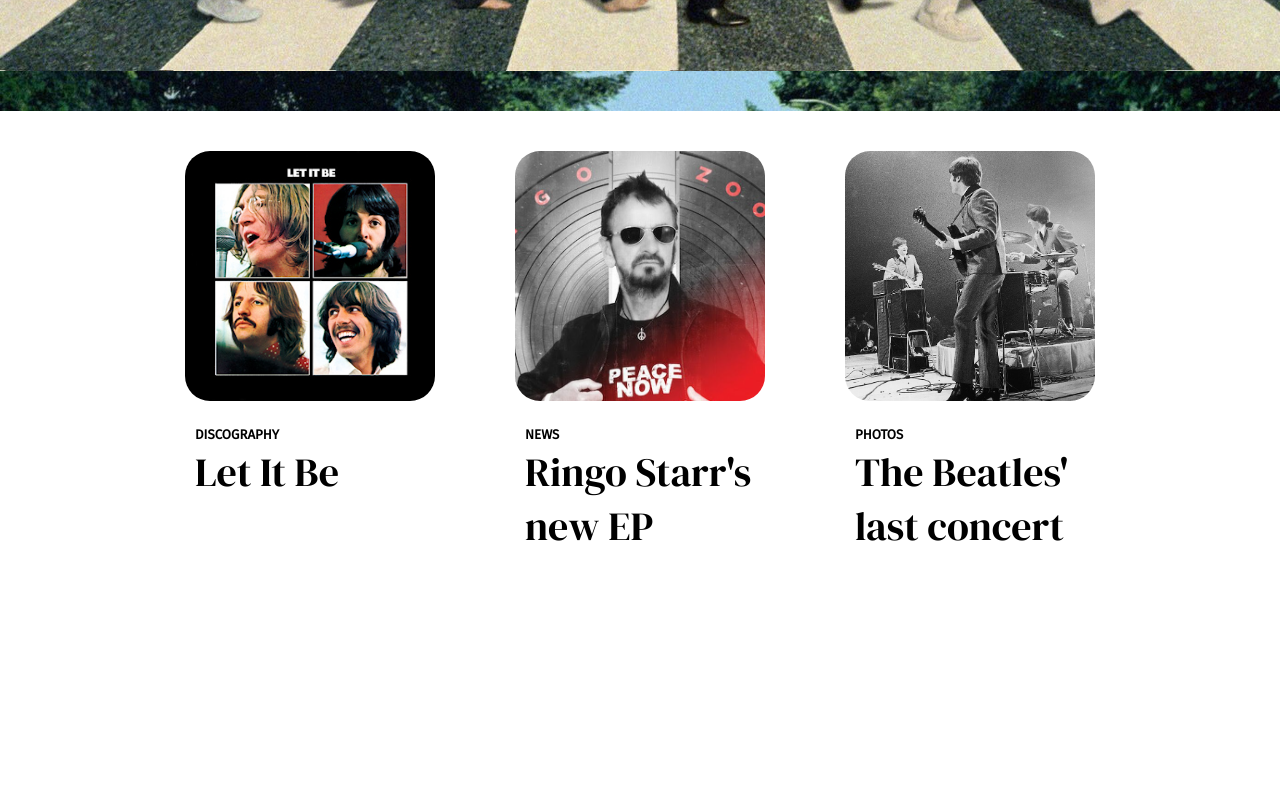
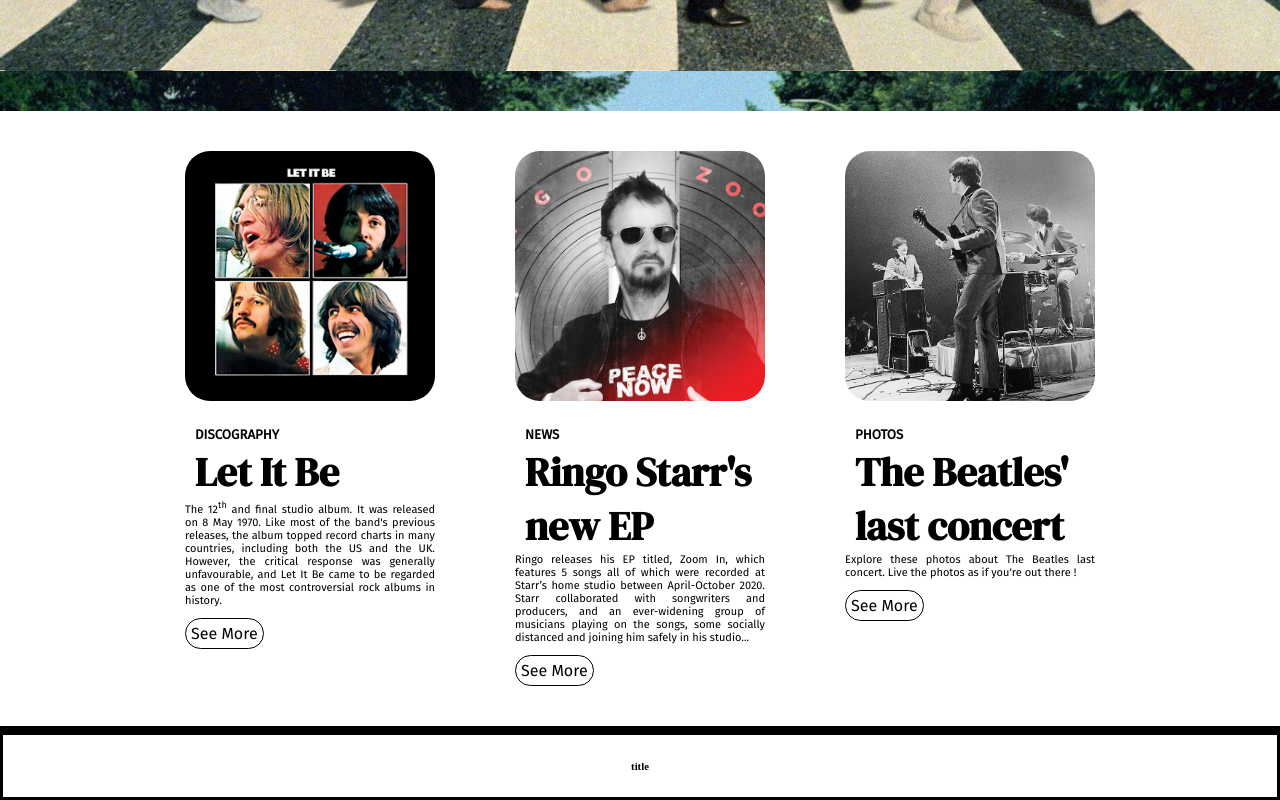
Before and after one commit to CameliaBenLaamari/The-Beatles, a plain HTML site: page index.html in a window 1280 px wide. Shown: the part 689-1489 px from the top of the page. Before the commit the page ends 1322 px from the top, so only its background shows below. Drawn offline with Linux system fonts and the light colour scheme.

Commit message:
Add files via upload

```diff
--- a/index.html
+++ b/index.html
@@ -28,16 +28,31 @@
         <section class="sec">
           <img src="im1.jpg">
           <h5>DISCOGRAPHY</h5>
-          <p class="title"> Let It Be</p>
+          <h1 class="title"> Let It Be</h1>
+          <p> The 12<sup>th</sup> and final studio album. It was released on 8 May 1970. Like most of the band's previous releases, the album topped record charts in many countries, including both the US and the UK. However, the critical response was generally unfavourable, and Let It Be came to be regarded as one of the most controversial rock albums in history.</p>
+          <div> <a>See More</a></div>
         </section>
         <section class="sec">
           <img src="im2.jpg">
           <h5>NEWS</h5>
-          <p class="title"> Ringo Starr's <br>new EP</p>
+          <h1 class="title"> Ringo Starr's <br>new EP</h1>
+          <p>Ringo releases his EP titled, Zoom In, which features 5 songs all of which were recorded at Starr’s home studio between April-October 2020. Starr collaborated with songwriters and producers, and an ever-widening group of musicians playing on the songs, some socially distanced and joining him safely in his studio...</p>
+          <div> <a>See More</a></div>
         </section>
         <section class="sec">
           <img src="im3.jpg">
           <h5>PHOTOS</h5>
-          <p class="title">The Beatles'<br>last concert</p>
+          <h1 class="title">The Beatles'<br>last concert</h1>
+          <p>Explore these photos about The Beatles last concert. Live the photos as if you're out there !</p>
+          <div> <a>See More</a></div>
+        </section>
+      </section>
   </BODY>
+  <footer>
+    <section>
+    </section>
+    <section>
+      <div><h6> title</h6></div>
+    </section>
+  </footer>
 </HTML>
--- a/style.css
+++ b/style.css
@@ -85,6 +85,25 @@
 	font-family: 'Fira Sans' ;
 	padding-left: 10px;
 }
+.sec p {
+	width: 250px;
+	display: inline-block;
+	margin-top:0;
+	padding-top: 0;
+	text-align: justify;
+	font-family: 'Fira Sans';
+	font-size: 11px;
+
+}
+.sec a {
+	float: left;
+	border:solid;
+	border-radius: 20px;
+	border-width: 1px;
+	padding: 5px;
+	font-family: 'Fira Sans';
+
+}
 .title{
 	text-decoration: none;
 	text-align: left;
@@ -93,4 +112,14 @@
 	font-size: 40px;
 	margin-top: -20px;
 	padding-top: 0px;
+	margin-bottom: 0;
 }
+ footer section {
+ 	background-color: #00000;
+ 	border: solid;
+ 	height: 10%;
+ }
+ #logo_bas {
+ 	width:100px;
+ 	height: 120px;
+ }
```
